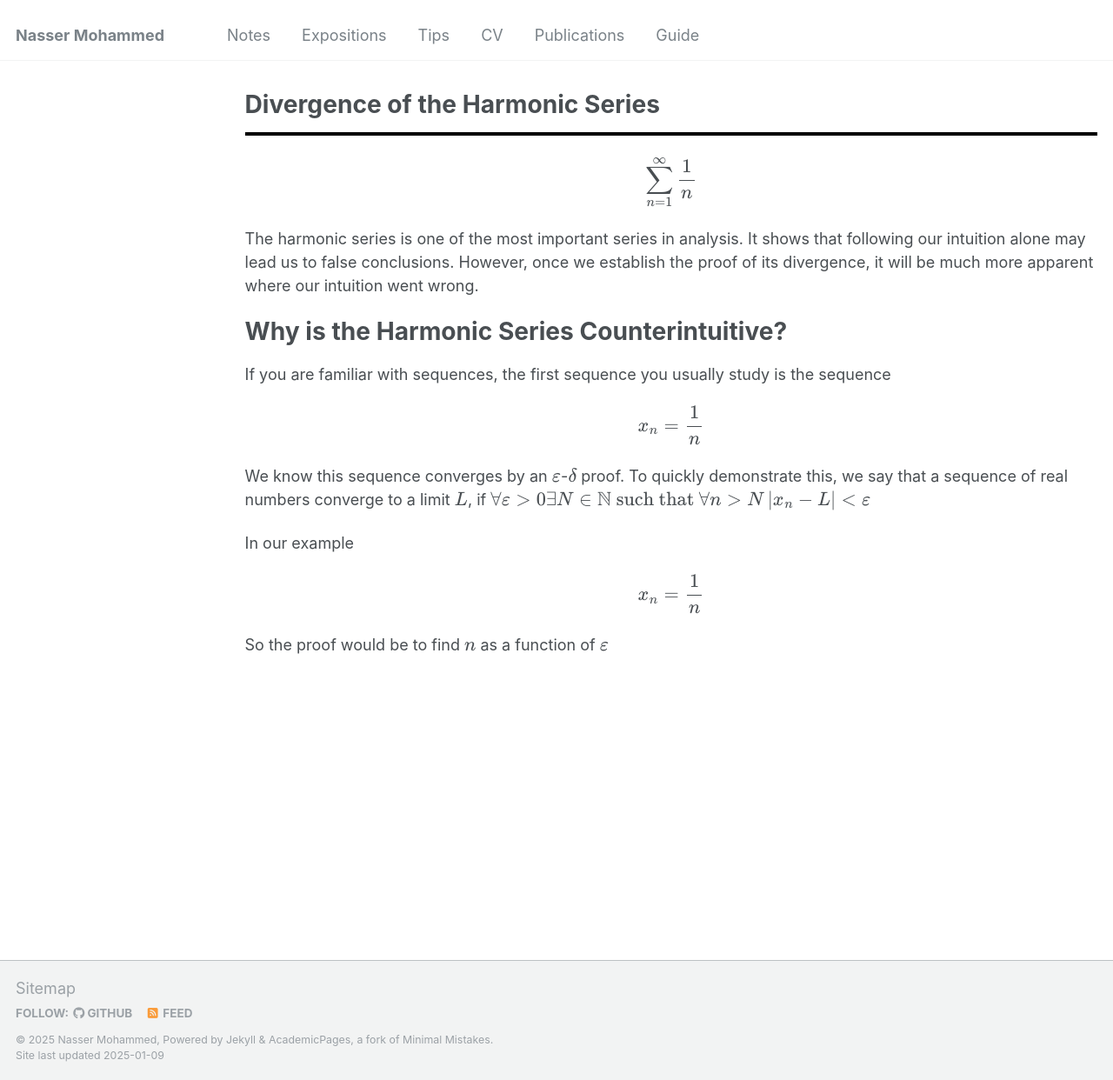
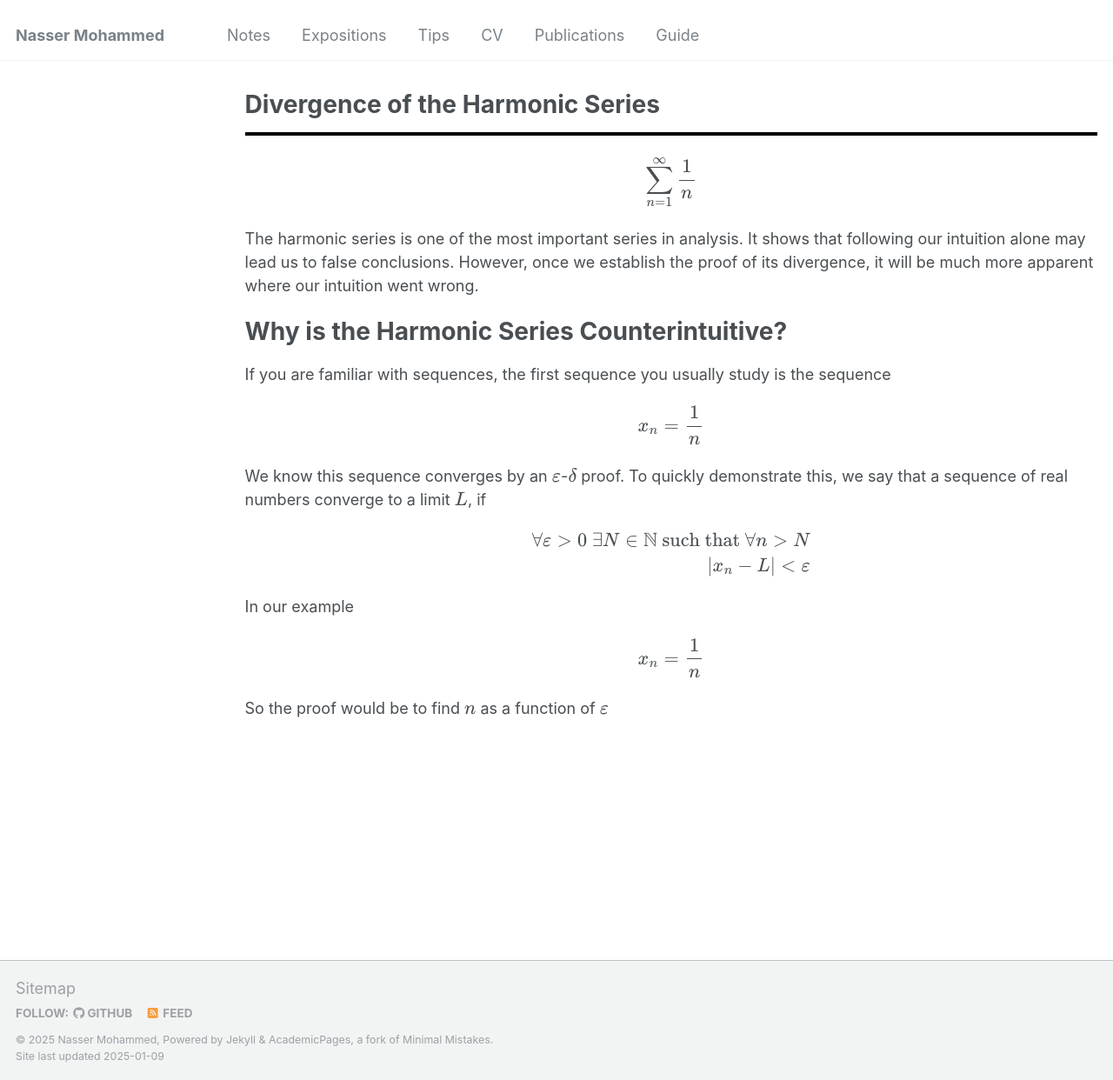
Before and after one commit to Nasser-Mohammed/Nasser-Mohammed.github.io, a Jekyll site: the page built from _pages/notes/analysis/harmonic-series.md, in a window 1280 px wide and 1242 px high. Shown: the whole window at 87% size. Built offline with Jekyll 4.4.1, drawn with Linux system fonts in a browser that asks for light colours.

Commit message:
Update harmonic-series.md

```diff
--- a/_pages/notes/analysis/harmonic-series.md
+++ b/_pages/notes/analysis/harmonic-series.md
@@ -14,12 +14,14 @@
 If you are familiar with sequences, the first sequence you usually study is the sequence
 \\[\{x_n\} = \frac{1}{n}\\]
 We know this sequence converges by an \\(\varepsilon\\)-\\(\delta\\) proof. To quickly demonstrate this, we say that a sequence of real numbers converge to a limit \\(L\\), if
+<div style="text-align: center;">
 $$
-\forall \varepsilon > 0 \exists N \in \mathbb{N} \text{ such that } \forall n > N \\
-\\
+\begin{align}
+\forall \varepsilon > 0 \text{ } \exists N \in \mathbb{N} \text{ such that } \forall n > N \\
 \left|x_n - L \right| < \varepsilon
+\end{align}
 $$
-
+</div>
 In our example
 \\[\{x_n\} = \frac{1}{n}\\]
 So the proof would be to find \\(n\\) as a function of \\(\varepsilon\\)
```
